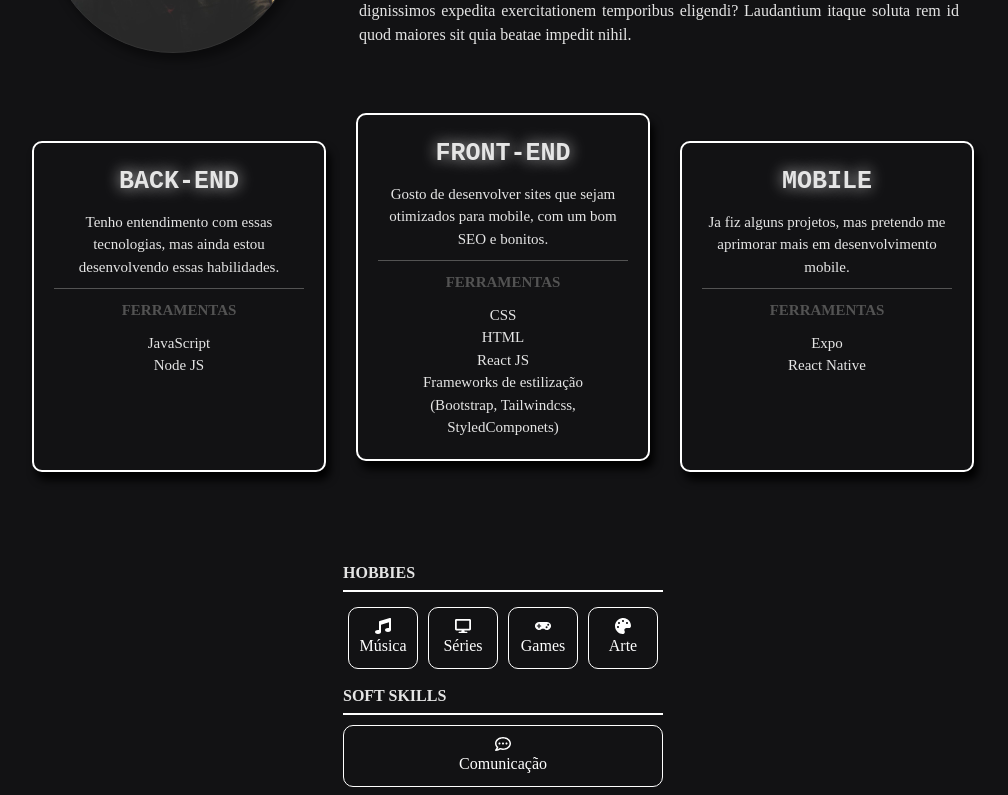
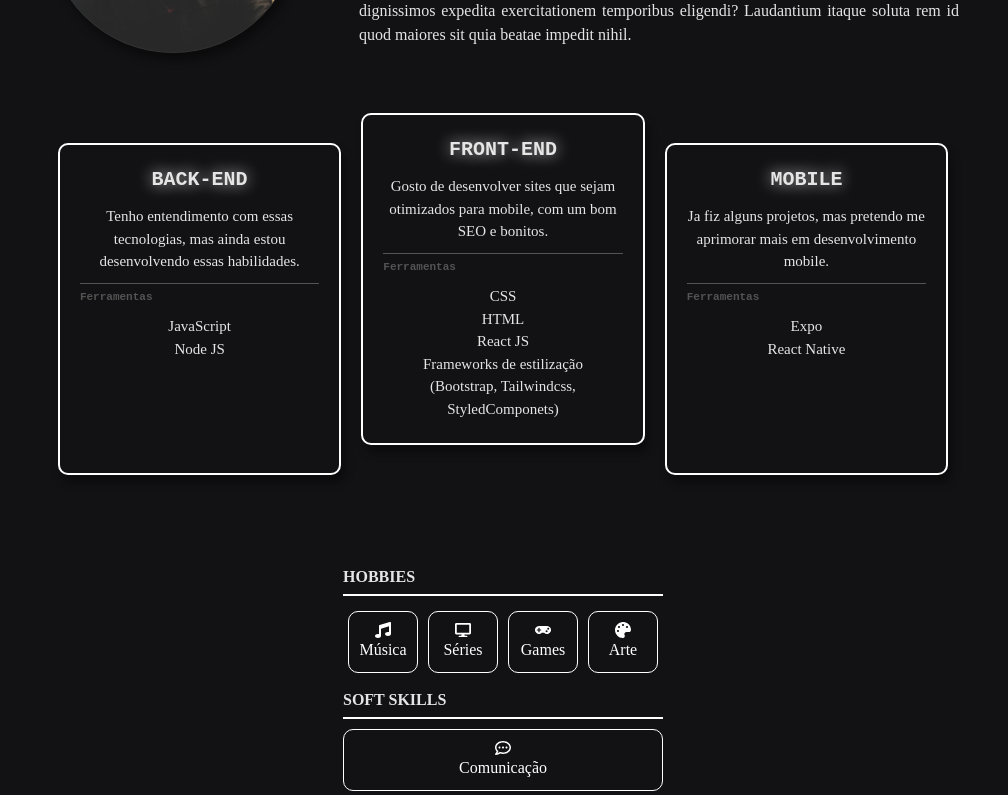
Before and after one commit to p4kz/almost-secret-project, a React (Vite) app: page / in a window 1280 px wide. Shown: the part 1100-1895 px from the top of the page, without its empty margins (137-1145 px from the left). Built offline with nearby package versions, Linux system fonts and the light colour scheme; a web font is replaced by a local one.

Commit message:
rework and fix skillscard

```diff
--- a/src/components/AboutSection/Skills/BackendCard/index.jsx
+++ /dev/null
@@ -1,24 +0,0 @@
-import React from "react";
-import { BackendCardBox } from "./styles";
-
-export default function BackendCard() {
-  return (
-    <>
-      <BackendCardBox>
-        <h2>Back-end</h2>
-
-        <p>
-        Tenho entendimento com essas tecnologias, mas ainda estou desenvolvendo essas habilidades.
-        </p>
-
-        <h3>Ferramentas</h3>
-
-        <ul>
-          <li>JavaScript</li>
-          <li>Node JS</li>
-        </ul>
-
-      </BackendCardBox>
-    </>
-  )
-}
--- a/src/components/AboutSection/Skills/BackendCard/styles.jsx
+++ /dev/null
@@ -1,41 +0,0 @@
-import styled from "styled-components";
-
-export const BackendCardBox = styled.div`
-  border-radius: 1rem;
-  border: 2px solid var(--border-white);
-  box-shadow: 4.0px 8.0px 8.0px hsl(0deg 0% 0% / 0.98);
-  color: var(--font-white);
-  height: 287px;
-  margin: 2rem auto 2rem auto;
-  width: 250px;
-  padding: 2rem;
-  text-align: center;
-
-  h2 {
-    font-size: 2.5rem;
-    font-family: var(--font-mono);
-    margin-bottom: 1rem;
-    text-shadow: rgba(255, 255, 255, 0.75) 0px 0px 15px;
-    text-transform: uppercase;
-  }
-
-  h3 {
-    border-top: 1px solid var(--gray);
-    color: var(--gray);
-    font-size: 1.5rem;
-    margin: 1rem 0;
-    padding-top: 1rem;
-    text-transform: uppercase;
-  }
-
-  @media screen and (max-width: 940px) {
-    margin: .5rem;
-  }
-
-  @media screen and (max-width: 650px) {
-    width: 100%;
-    height: auto;
-    margin: 1rem;
-  }
-
-`
--- a/src/components/AboutSection/Skills/FrontendCard/index.jsx
+++ /dev/null
@@ -1,25 +0,0 @@
-import React from "react";
-import { FrontendCardBox } from "./styles";
-
-export default function FrontendCard() {
-  return (
-    <>
-      <FrontendCardBox>
-        <h2>Front-end</h2>
-        <p>
-          Gosto de desenvolver sites que sejam otimizados para mobile, com um bom SEO e bonitos.
-        </p>
-        <h3>Ferramentas</h3>
-        <ul>
-          <li>CSS</li>
-          <li>HTML</li>
-          <li>React JS</li>
-          <li>Frameworks de estilização</li>
-          <li>
-            (Bootstrap, Tailwindcss, StyledComponets)
-          </li>
-        </ul>
-      </FrontendCardBox>
-    </>
-  )
-}
--- a/src/components/AboutSection/Skills/FrontendCard/styles.jsx
+++ /dev/null
@@ -1,43 +0,0 @@
-import styled from "styled-components";
-
-export const FrontendCardBox = styled.div`
-  border-radius: 1rem;
-  border: 2px solid var(--border-white);
-  box-shadow: 4.0px 8.0px 8.0px hsl(0deg 0% 0% / 0.98);
-  color: var(--font-white);
-  font-size: 1.3rem;
-  width: 250px;
-  min-height: 287px;
-  margin: 0 auto 4rem auto ;
-  padding: 2rem;
-  text-align: center;
-
-  h2 {
-    font-size: 2.5rem;
-    font-family: var(--font-mono);
-    margin-bottom: 1rem;
-    text-shadow: rgba(255, 255, 255, 0.75) 0px 0px 15px;
-    text-transform: uppercase;
-  }
-
-  h3 {
-    border-top: 1px solid var(--gray);
-    color: var(--gray);
-    font-size: 1.5rem;
-    margin: 1rem 0;
-    padding-top: 1rem;
-    text-transform: uppercase;
-  }
-
-  @media screen and (max-width: 940px) {
-    margin: .5rem .5rem 4rem 1.5rem;
-  }
-
-  @media screen and (max-width: 650px) {
-    box-shadow: rgba(255, 255, 255, 0.75) 0px 0px 5px;
-    height: auto;
-    margin: 1rem;
-    width: 100%;
-
-  }
-`
--- a/src/components/AboutSection/Skills/MobileCard/index.jsx
+++ /dev/null
@@ -1,24 +0,0 @@
-import React from "react";
-import { MobileCardBox } from "./styles";
-
-export default function MobileCard() {
-  return (
-    <>
-      <MobileCardBox>
-        <h2>Mobile</h2>
-
-        <p>
-          Ja fiz alguns projetos, mas pretendo me aprimorar mais em desenvolvimento mobile.
-        </p>
-
-        <h3>Ferramentas</h3>
-
-        <ul>
-          <li>Expo</li>
-          <li>React Native</li>
-        </ul>
-
-      </MobileCardBox>
-    </>
-  )
-}
--- a/src/components/AboutSection/Skills/MobileCard/styles.jsx
+++ /dev/null
@@ -1,37 +0,0 @@
-import styled from "styled-components";
-
-export const MobileCardBox = styled.div`
-  border-radius: 1rem;
-  border: 2px solid var(--border-white);
-  box-shadow: 4.0px 8.0px 8.0px hsl(0deg 0% 0% / 0.98);
-  color: var(--font-white);
-  height: 287px;
-  width: 250px;
-  margin: 0 auto 0 auto ;
-  padding: 2rem;
-  text-align: center;
-
-  h2 {
-    font-size: 2.5rem;
-    font-family: var(--font-mono);
-    margin-bottom: 1rem;
-    text-shadow: rgba(255, 255, 255, 0.75) 0px 0px 15px;
-    text-transform: uppercase;
-  }
-
-  h3 {
-    border-top: 1px solid var(--gray);
-    color: var(--gray);
-    font-size: 1.5rem;
-    margin: 1rem 0;
-    padding-top: 1rem;
-    text-transform: uppercase;
-  }
-
-  @media screen and (max-width: 650px) {
-    width: 100%;
-    height: auto;
-    margin: 1rem;
-  }
-
-`
--- a/src/components/AboutSection/Skills/index.jsx
+++ b/src/components/AboutSection/Skills/index.jsx
@@ -1,20 +1,47 @@
 import React from "react";
-import BackendCard from "./BackendCard/index.jsx";
-import FrontendCard from "./FrontendCard/index.jsx";
-import MobileCard from "./MobileCard/index.jsx";
 
 import './styles.jsx'
 import {
   SkillsBox,
+  SkillsCard,
 } from "./styles.jsx";
 
 export default function Skills () {
   return (
     <>
       <SkillsBox>
-        <BackendCard />
-        <FrontendCard />
-        <MobileCard />
+        <SkillsCard>
+          <h2 className="skills__title">Back-end</h2>
+          <p className="skills__text">Tenho entendimento com essas tecnologias, mas ainda estou desenvolvendo essas habilidades.</p>
+          <h3 className="skills__subtitle">Ferramentas</h3>
+          <ul className="skills__list">
+            <li  className="skills__item">JavaScript</li>
+            <li className="skills__item">Node JS</li>
+          </ul>
+        </SkillsCard>
+
+        <SkillsCard className="skills__card--frontend">
+          <h2 className="skills__title">Front-end</h2>
+          <p className="skills__text">Gosto de desenvolver sites que sejam otimizados para mobile, com um bom SEO e bonitos.</p>
+          <h3 className="skills__subtitle">Ferramentas</h3>
+          <ul className="skills__list">
+            <li className="skills__item">CSS</li>
+            <li className="skills__item">HTML</li>
+            <li className="skills__item">React JS</li>
+            <li className="skills__item">Frameworks de estilização</li>
+            <li className="skills__item">(Bootstrap, Tailwindcss, StyledComponets)</li>
+          </ul>
+        </SkillsCard>
+
+        <SkillsCard>
+          <h2 className="skills__title">Mobile</h2>
+          <p className="skills__text">Ja fiz alguns projetos, mas pretendo me aprimorar mais em desenvolvimento mobile. </p>
+          <h3 className="skills__subtitle">Ferramentas</h3>
+          <ul className="skills__list">
+            <li className="skills__item">Expo</li>
+            <li className="skills__item">React Native</li>
+          </ul>
+        </SkillsCard>
       </SkillsBox>
     </>
   )
--- a/src/components/AboutSection/Skills/styles.jsx
+++ b/src/components/AboutSection/Skills/styles.jsx
@@ -1,18 +1,63 @@
 import styled from "styled-components";
 
 export const SkillsBox = styled.div`
+  align-items: center;
   display: flex;
   justify-content: center;
-  align-items: center;
-  flex-wrap: wrap;
+  flex-wrap: nowrap;
   min-height: 300px;
   padding: 3rem 0;
 
-  p, li {
-    font-size: 1.5rem;
+  .skills__card--frontend {
+    box-shadow: 4.0px 8.0px 8.0px hsl(0deg 0% 0% / 0.38);
+    margin-bottom: 6rem;
   }
 
-  @media screen and (max-width: 940px) {
-    margin: 0;
+  @media screen and (max-width: 768px) {
+    flex-direction: column;
+
+    .skills__card--frontend {
+      margin-bottom: 1rem;
+    }
   }
 `
+
+export const SkillsCard = styled.div`
+  border-radius: 1rem;
+  border: 2px solid var(--border-white);
+  box-shadow: 4.0px 8.0px 8.0px hsl(0deg 0% 0% / 0.38);
+  color: var(--font-white);
+  font-size: 1.5rem;
+  width: 21%;
+  min-width: 150px;
+  min-height: 288px;
+  margin: 0 1rem;
+  padding: 2rem;
+  text-align: center;
+
+  .skills__subtitle, .skills__title {
+    font-family: var(--font-mono);
+  }
+
+  .skills__title {
+    font-size: 2rem;
+    margin: 0 0 1rem 0;
+    text-transform: uppercase;
+    text-shadow: rgba(255, 255, 255, 0.75) 0px 0px 15px;
+  }
+
+  .skills__subtitle {
+    color: var(--gray);
+    border-top: 1px solid var(--gray);
+    font-size: 1.1rem;
+    margin: 1rem 0;
+    padding-top: .5rem;
+    text-align: start;
+  }
+
+  @media screen and (max-width: 768px) {
+    width: 81%;
+    min-height: 100px;
+    margin: 1rem;
+  }
+`
--- a/src/components/AboutSection/index.jsx
+++ b/src/components/AboutSection/index.jsx
@@ -34,8 +34,8 @@ export default function AboutSection () {
           </AboutInfo>
 
           <Skills />
+          <Hobbies />
 
-          <Hobbies />
         </AboutWrap>
       </AboutBox>
     </>
```
